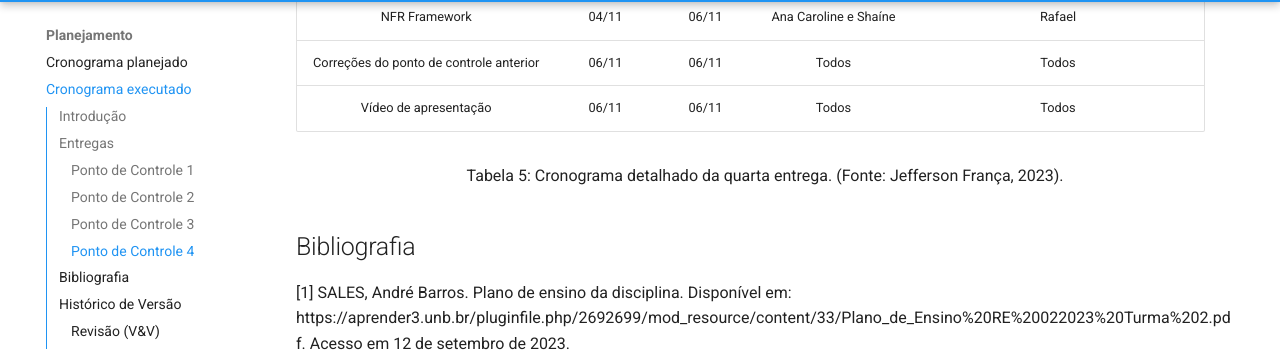
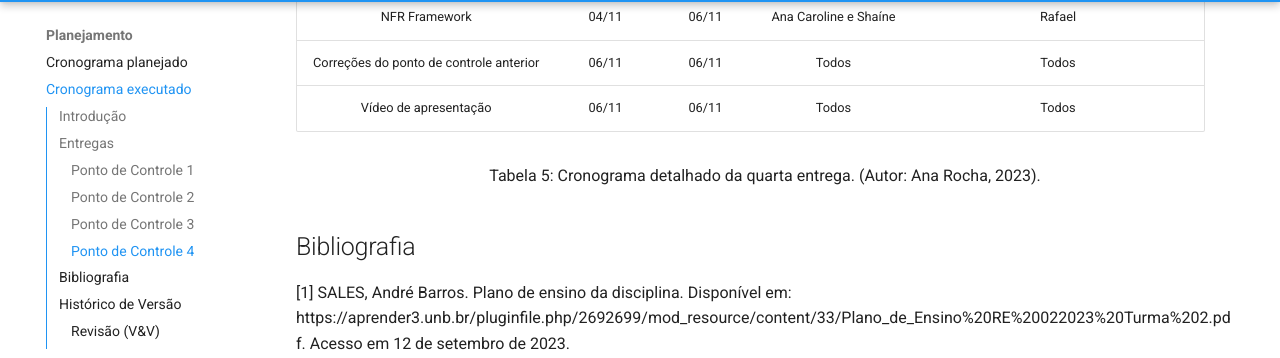
Before and after one commit to Requisitos-de-Software/2023.2-Skoob, an MkDocs documentation site: the page built from docs/planejamento/cronograma_executado.md, in a window 1280 px wide and 900 px high, scrolled down 2861 px. Shown: the part 94-452 px from the top of the window. Built offline with MkDocs 1.6.1 and Material for MkDocs 9.7.7, drawn with Linux system fonts in a browser that asks for light colours; comment, search, counter and statistics services are not loaded.

Commit message:
arrumando autor

```diff
--- a/docs/planejamento/cronograma_executado.md
+++ b/docs/planejamento/cronograma_executado.md
@@ -80,7 +80,7 @@ A Tabela 5 mostra as atividades do Ponto de Controle 4 e as datas em que foram e
 |          Vídeo de apresentação          |  06/11  |  06/11  | Todos | Todos |
 
 <div style="text-align: center">
-<p> Tabela 5: Cronograma detalhado da quarta entrega. (Fonte: Jefferson França, 2023).</p>
+<p> Tabela 5: Cronograma detalhado da quarta entrega. (Autor: Ana Rocha, 2023).</p>
 </div>
 
 ## Bibliografia
```
